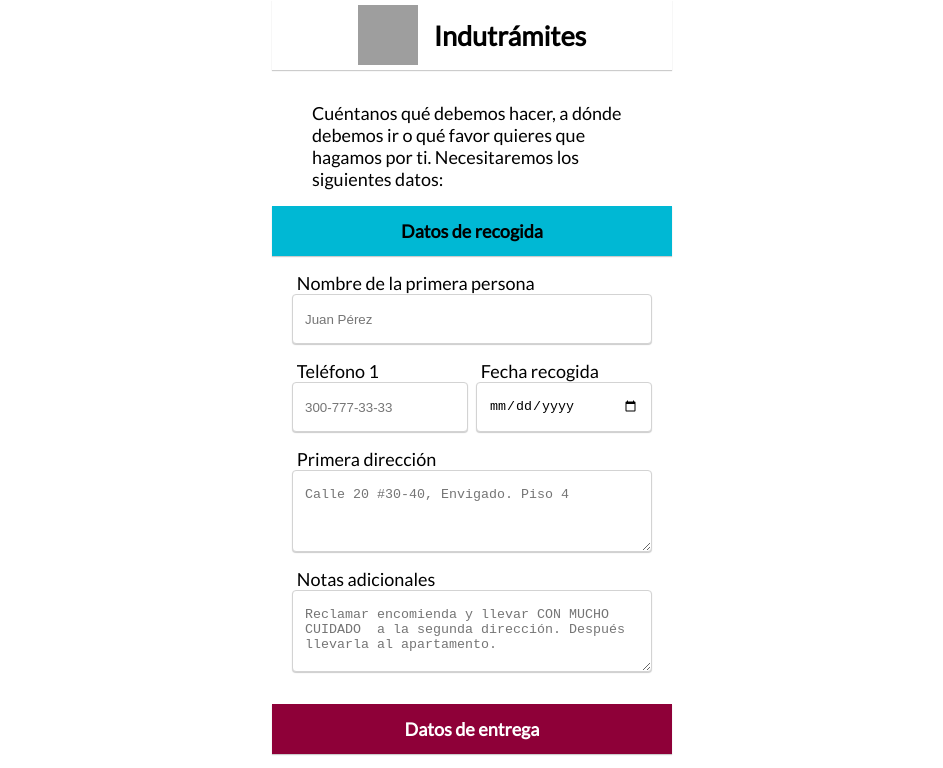
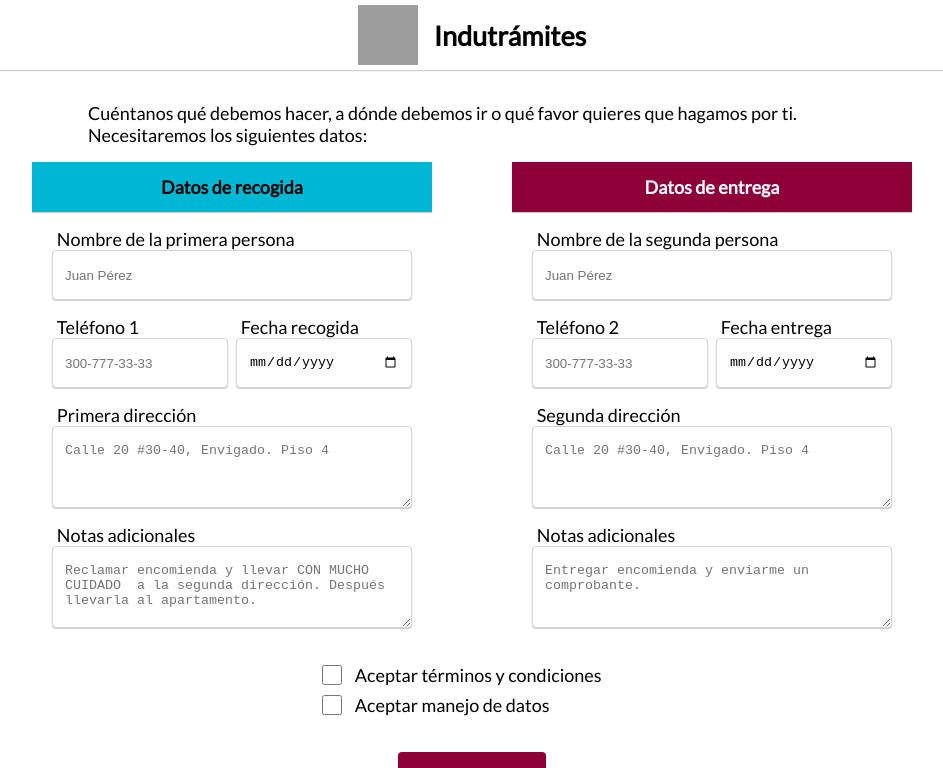
Before and after one commit to gabrielibus/easyForm, a React (Create React App) app: page / in a window 1280 px wide. Shown: the top 768 px of the page, without its empty margins (168-1111 px from the left). Built offline with nearby package versions, Linux system fonts and the light colour scheme; grey boxes are pictures that could not be loaded.

Commit message:
adding desktop view

```diff
--- a/src/styles/AppStyles.scss
+++ b/src/styles/AppStyles.scss
@@ -15,7 +15,7 @@ $shadow: 0 1px 1px rgba(0, 0, 0, 0.2);
   background-color: $bgColor;
   font-size: 18px;
   text-align: left;
-  max-width: 400px;
+  max-width: 960px;
   margin: auto;
 }
 
@@ -59,6 +59,9 @@ $shadow: 0 1px 1px rgba(0, 0, 0, 0.2);
 
 .bodyWrapper {
   width: 100%;
+  display: flex;
+  flex-direction: row;
+  flex-wrap: wrap;
   margin: auto;
 }
 
@@ -69,6 +72,7 @@ $shadow: 0 1px 1px rgba(0, 0, 0, 0.2);
 }
 
 .formsWrapper {
+  max-width: 400px;
   width: 100%;
   display: flex;
   flex-direction: row;
@@ -137,26 +141,26 @@ label {
 }
 .btnWrapper {
   width: 100%;
-  text-align: right;
+  text-align: center;
 }
 
 .termsWrapper {
-  width: 80%;
+  width: 300px;
   display: block;
   margin-top: -1rem;
   margin-bottom: 1rem;
   margin: auto;
 }
 
-.terms1Wrapper, .terms2Wrapper {
+.terms1Wrapper,
+.terms2Wrapper {
   display: flex;
   width: 100%;
   height: 30px;
   flex-direction: row;
   align-items: center;
   justify-content: flex-start;
-
-
+  padding-right: 5%;
 }
 
 .terms {
@@ -176,7 +180,7 @@ button {
   font-size: 1rem;
   border: none;
   padding: 1rem;
-  margin-right: 5%;
+  margin: auto;
   margin-top: 2rem;
   background-color: $btnBg;
   color: $btnText;
```
